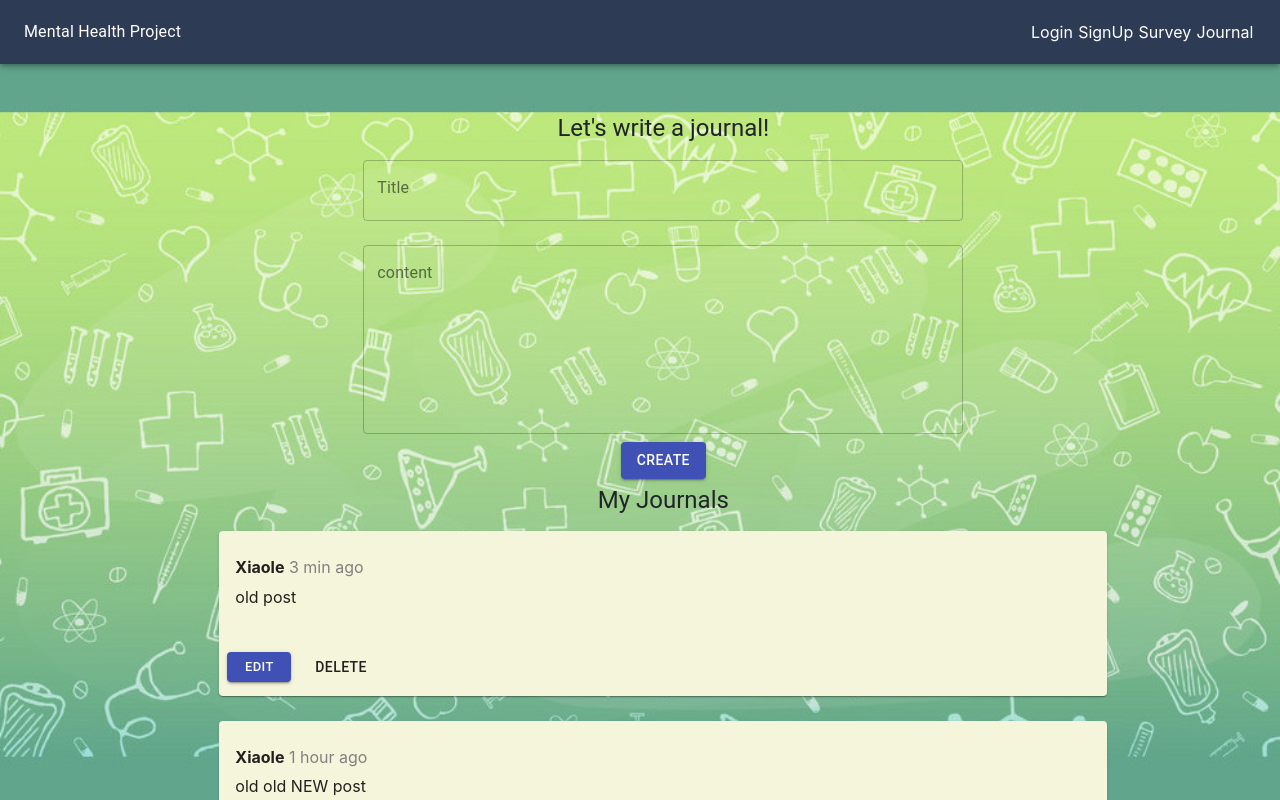
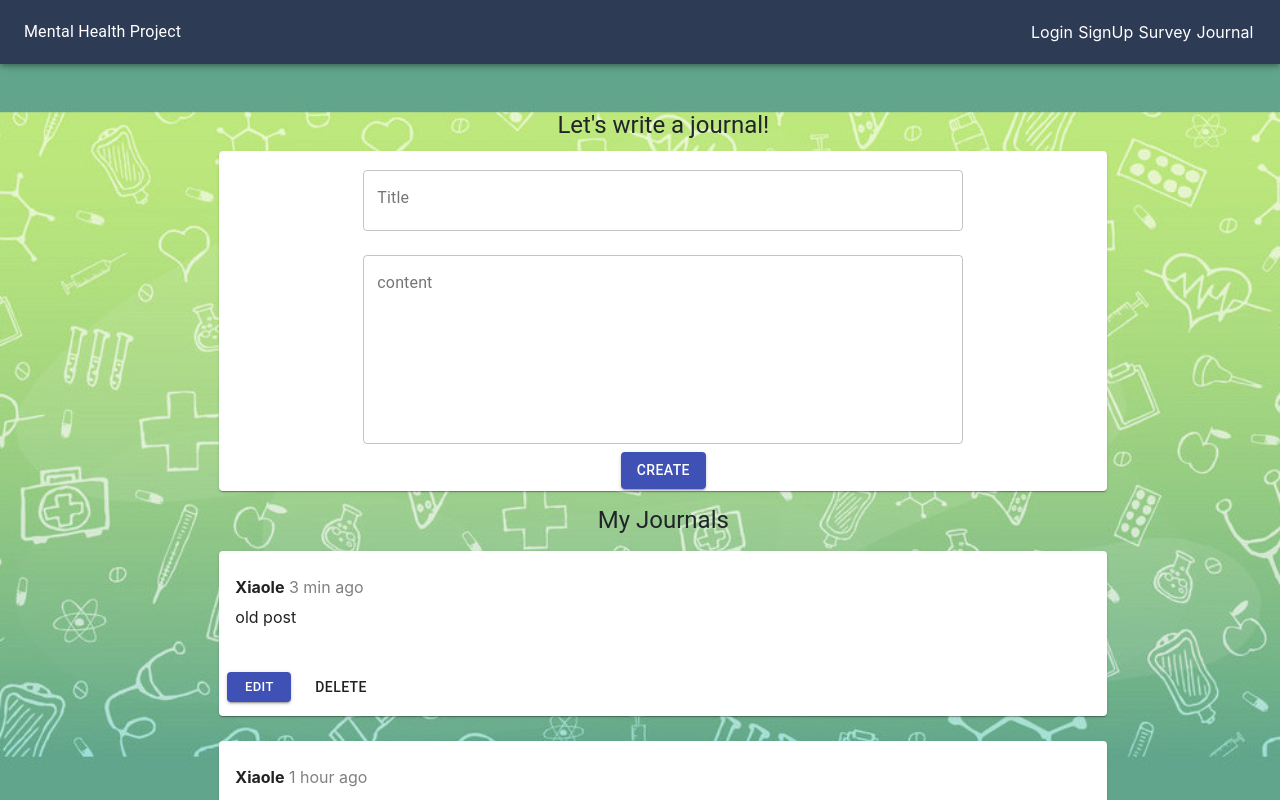
Before and after one commit to XiaoleZ/defhack-2020, a React (Create React App) app: page /journal in a window 1280 px wide. Shown: the top 800 px of the page. Built offline with nearby package versions, Linux system fonts and the light colour scheme.

Commit message:
update journal css

```diff
--- a/src/components/Journal.js
+++ b/src/components/Journal.js
@@ -1,15 +1,26 @@
 // This is a journal session.
 import React, { useState } from "react";
+import { makeStyles } from '@material-ui/core/styles';
 import Button from '@material-ui/core/Button';
 import TextField from '@material-ui/core/TextField';
 import Typography from '@material-ui/core/Typography';
+import Card from '@material-ui/core/Card';
 // import logo from './logo.svg';
 import "./custom.css";
 import JournalPost from "./JournalPost";
+import axios from "axios"
 
+const useStyles = makeStyles({
+  root: {
+    width: '80%',
+    backgroundColor: 'white',
+    margin: '10px auto',
+    textAlign: 'center',
+  },
+});
 
 export default function Journal() {
-  // const classes = useStyles();
+  const classes = useStyles();
   const [post] = useState([
     {
       id: 1,
@@ -28,10 +39,10 @@
   return (
 
     <div className="Journal">
-      <div>
       <Typography component="h1" variant="h5">
             Let's write a journal!
       </Typography>
+      <Card className={classes.root}>
         <TextField
             variant="outlined"
             margin="normal"
@@ -54,12 +65,11 @@
             id="journalContent"
             style = {{width: 600}}
           />
-
         <br />
         <Button  color="primary" variant="contained"
         >Create</Button>
 
-      </div>
+      </Card>
       <div className="myJournal">
         <Typography component="h1" variant="h5" m={20}>
             My Journals
--- a/src/components/JournalPost.js
+++ b/src/components/JournalPost.js
@@ -16,7 +16,7 @@
 const useStyles = makeStyles({
   root: {
     width: '80%',
-    backgroundColor: 'beige',
+    backgroundColor: 'white',
     margin: '10px auto',
     textAlign: 'left',
   },
```
Also changed, not shown: src/components/custom.css (line endings or trailing spaces), 1 other file (tests, documents, lock files or other folders). Lines whose indentation alone changed are shown as unchanged.
